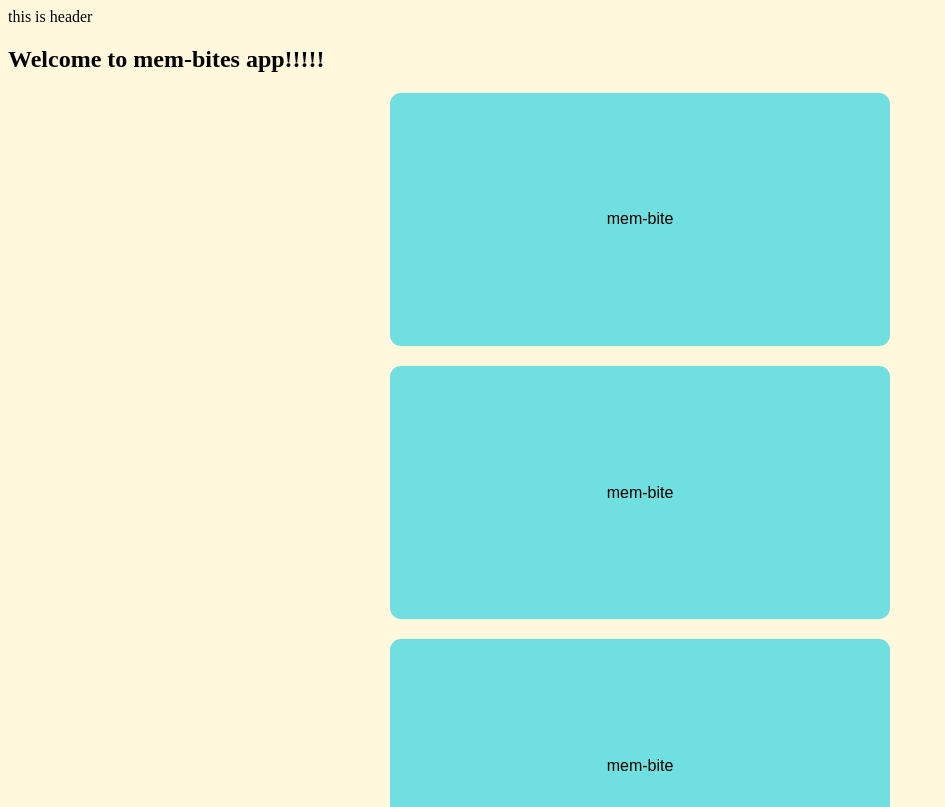
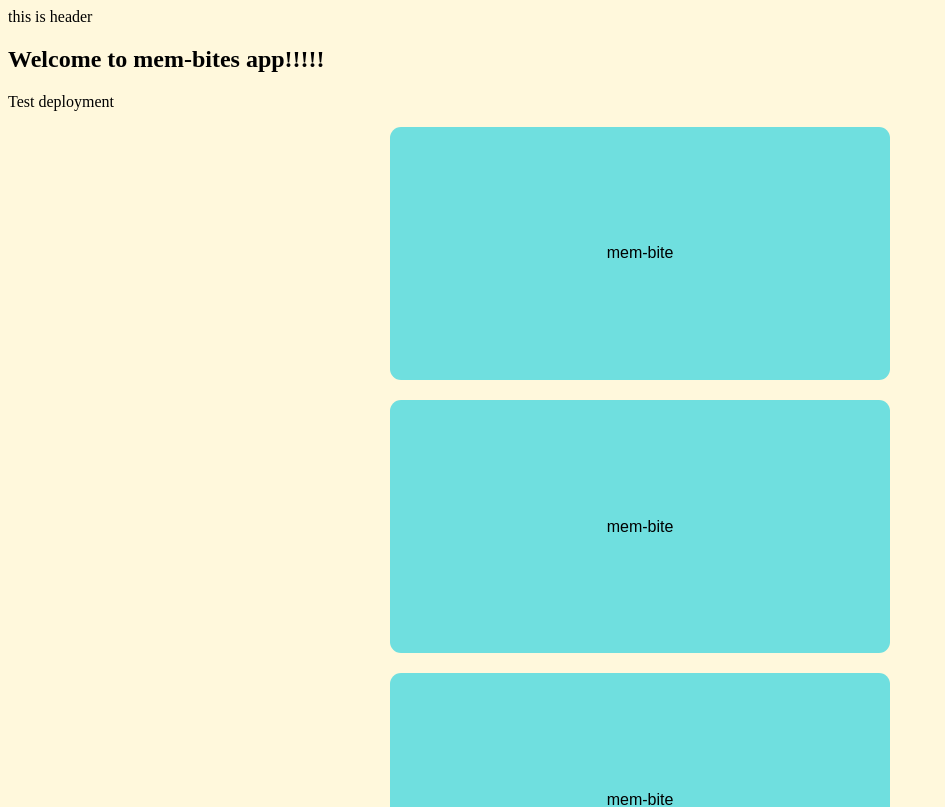
Before and after one commit to lammona/mem-bites, a Next.js app: page / in a window 1280 px wide. Shown: the top 807 px of the page, without its empty margins (0-945 px from the left). Built offline with nearby package versions, Linux system fonts and the light colour scheme.

Commit message:
test deployment

```diff
--- a/src/app/page.tsx
+++ b/src/app/page.tsx
@@ -12,6 +12,7 @@ export default function Home() {
         <Header></Header>
 
         <h2>Welcome to mem-bites app!!!!!</h2>
+        <p>Test deployment</p>
         <div className={styles.mem_container}>
           <Mem_bite></Mem_bite>
           <Mem_bite></Mem_bite>
```
